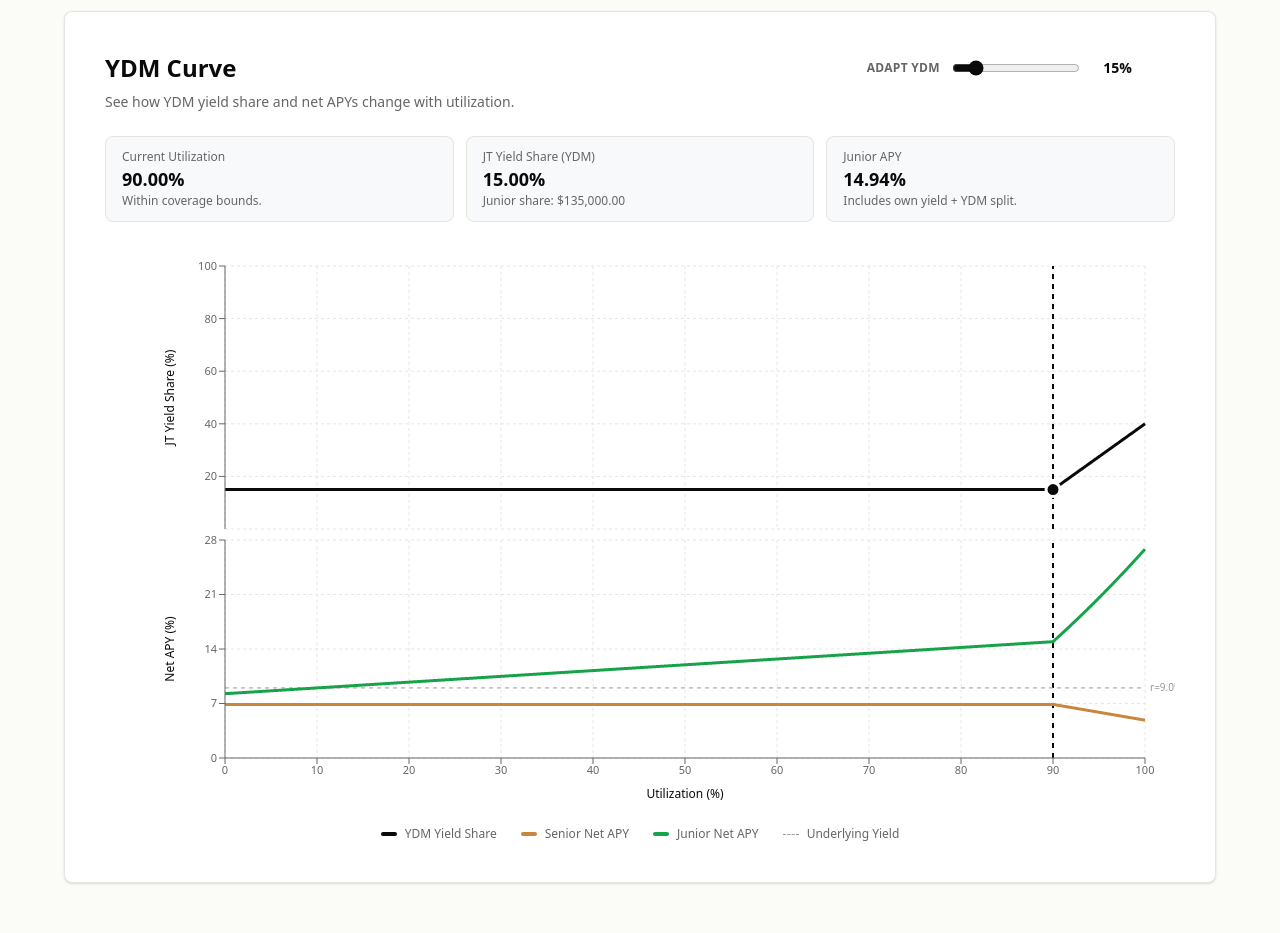
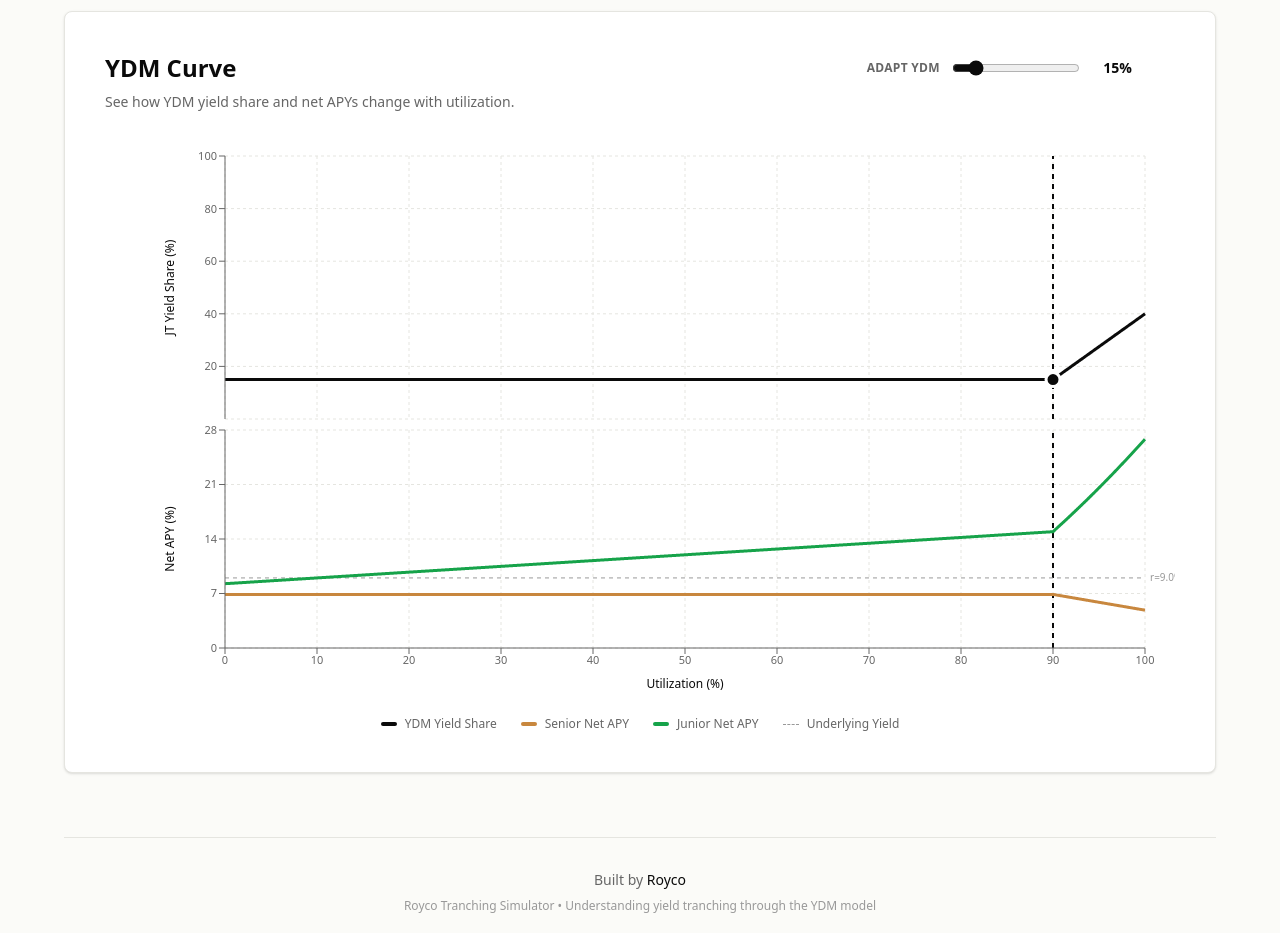
Before and after one commit to roycoprotocol/royco-simulator, a Next.js app: page / in a window 1280 px wide. Shown: the part 1900-2833 px from the top of the page. Built offline with nearby package versions, Linux system fonts and the light colour scheme.

Commit message:
remove 3-card summary row in YDM Curve section

```diff
--- a/app/page.tsx
+++ b/app/page.tsx
@@ -1397,30 +1397,6 @@ export default function YieldSimulator() {
                 <p className="text-sm text-[#666666]">
                   See how YDM yield share and net APYs change with utilization.
                 </p>
-              </div>
-
-              <div className="mb-6 grid grid-cols-1 md:grid-cols-3 gap-3">
-                <div className={`rounded-lg border px-4 py-3 ${results.overUtilized ? 'border-[#f59e0b] bg-[#fff7ed]' : 'border-[#e5e5e0] bg-[#f8f9fa]'}`}>
-                  <p className="text-xs text-[#666666]">Current Utilization</p>
-                  <p className="text-lg font-semibold text-[#0a0a0a]">{formatPercent(results.utilization * 100)}</p>
-                  {results.overUtilized ? (
-                    <p className="text-xs text-[#b45309]">Deposits blocked until coverage is restored.</p>
-                  ) : (
-                    <p className="text-xs text-[#666666]">Within coverage bounds.</p>
-                  )}
-                </div>
-                <div className="rounded-lg border border-[#e5e5e0] bg-[#f8f9fa] px-4 py-3">
-                  <p className="text-xs text-[#666666]">JT Yield Share (YDM)</p>
-                  <p className="text-lg font-semibold text-[#0a0a0a]">{formatPercent(results.ydmOutput * 100)}</p>
-                  <p className="text-xs text-[#666666]">Junior share: {formatCurrency(results.juniorYield)}</p>
-                </div>
-                <div className="rounded-lg border border-[#e5e5e0] bg-[#f8f9fa] px-4 py-3">
-                  <p className="text-xs text-[#666666]">Junior APY</p>
-                  <p className="text-lg font-semibold text-[#0a0a0a]">{formatPercent(results.juniorYieldPercent)}</p>
-                  <p className="text-xs text-[#666666]">
-                    Includes own yield + YDM split.
-                  </p>
-                </div>
               </div>
 
               {/* YDM Yield Share chart */}
```
